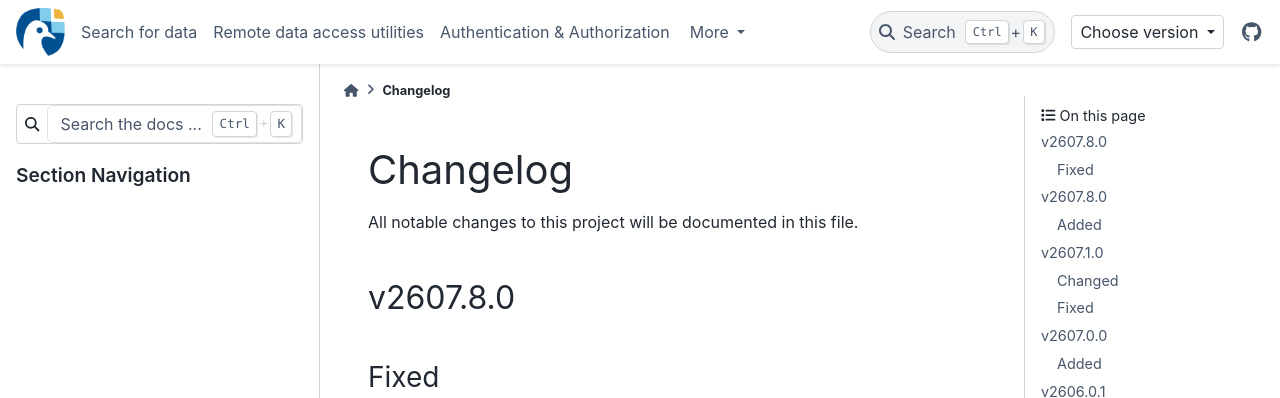
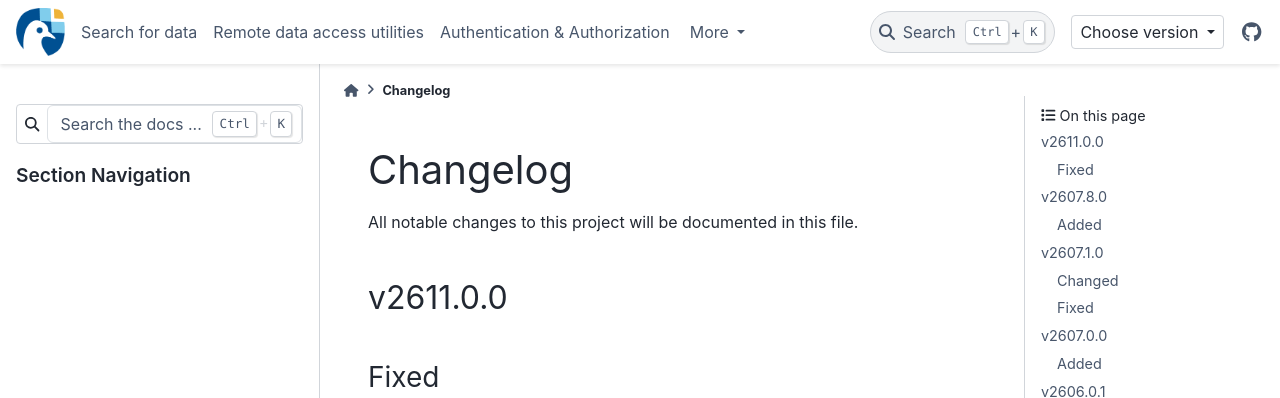
Before and after one commit to freva-org/freva-nextgen, a Sphinx documentation site: the page built from docs/source/whatsnew.rst, in a window 1280 px wide and 900 px high. Shown: the top 398 px of the window. Built offline with Sphinx 7.4.7 and the PyData theme 0.15.4, drawn with Linux system fonts in a browser that asks for light colours; comment, search, counter and statistics services are not loaded; the version number is read from the project's files by our own code.

Commit message:
bump version

```diff
--- a/docs/source/whatsnew.rst
+++ b/docs/source/whatsnew.rst
@@ -3,7 +3,7 @@ Changelog
 
 All notable changes to this project will be documented in this file.
 
-v2607.8.0
+v2611.0.0
 ^^^^^^^^^
 
 Fixed
```
